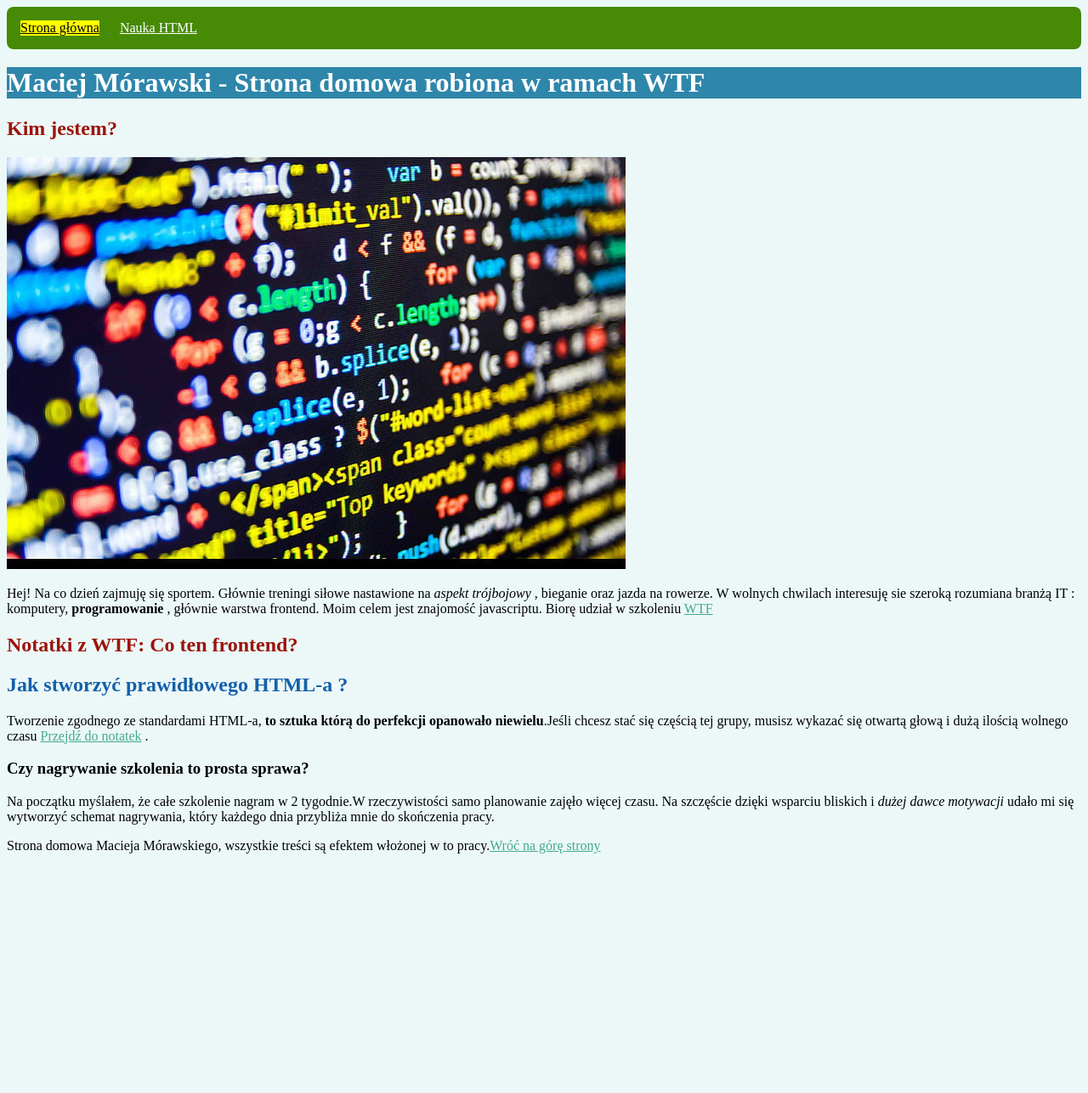
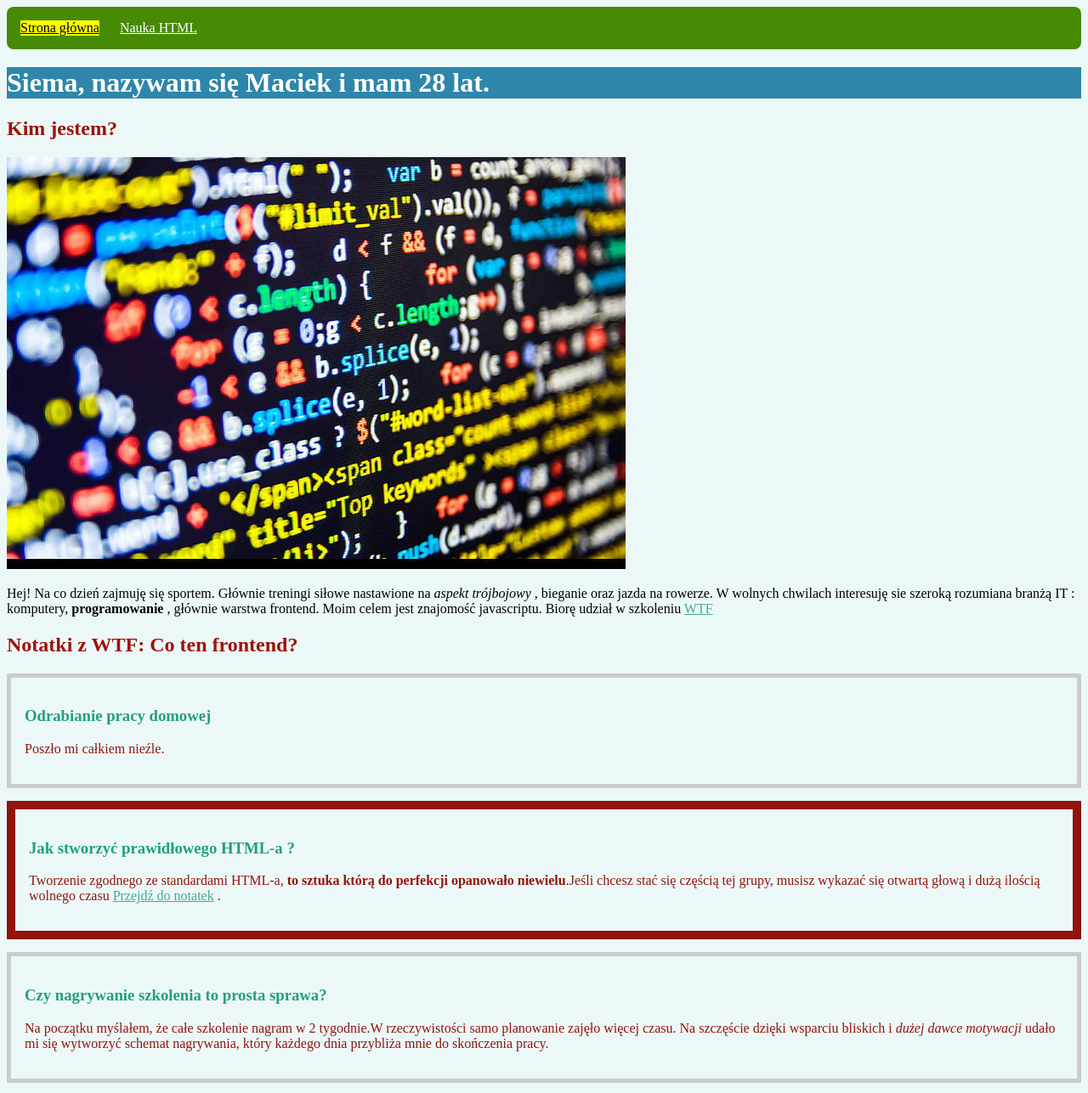
Before and after one commit to maciej-morawski/homepage, a plain HTML site: page index.html in a window 1280 px wide. Shown: the top 1287 px of the page at 85% size. Before the commit the page ends 1013 px from the top, so only its background shows below. Drawn offline with Linux system fonts and the light colour scheme.

Commit message:
DOM added and BEM

```diff
--- a/index.html
+++ b/index.html
@@ -10,18 +10,22 @@
   <body>
     <header class="header">
       <nav class="navigation">
-        <a class="navigation__link navigation__link--homepage" href="index.html">Strona główna </a>
+        <a class="navigation__link navigation__link--homepage" href="index.html"
+          >Strona główna</a
+        >
         <a class="navigation__link" href="nauka-html.html">Nauka HTML </a>
       </nav>
     </header>
 
     <main>
       <header id="top">
-        <h1>Maciej Mórawski - Strona domowa robiona w ramach WTF</h1>
+        <h1 class="main-heading main-heading--js" id="name">
+          Maciej Mórawski - Strona domowa robiona w ramach WTF
+        </h1>
       </header>
 
       <section>
-        <h2 class="special-header">Kim jestem?</h2>
+        <h2 class="secondary-heading">Kim jestem?</h2>
         <img src="kodzik.jpg" alt="Kod Javascript" />
         <p>
           Hej! Na co dzień zajmuję się sportem. Głównie treningi siłowe
@@ -29,15 +33,23 @@
           rowerze. W wolnych chwilach interesuję sie szeroką rozumiana branżą IT
           : komputery, <b>programowanie</b> , głównie warstwa frontend. Moim
           celem jest znajomość javascriptu. Biorę udział w szkoleniu
-          <a href="https://cotenfrontend.pl">WTF</a>
+          <a href="https://cotenfrontend.pl" target="_blank">WTF</a>
         </p>
-      </sectio n>
+      </section>
 
       <section id="notatki">
-        <h2 class="special-header">Notatki z WTF: Co ten frontend?</h2>
-        <article>
-          <h2>Jak stworzyć prawidłowego HTML-a ?</h2>
-          <p>
+        <h2 class="secondary-heading">Notatki z WTF: Co ten frontend?</h2>
+
+        <article class="week-summary">
+          <h3 class="week-summary__title">Odrabianie pracy domowej</h3>
+          <p class="week-summary__description">Poszło mi całkiem nieźle.</p>
+        </article>
+
+        <article class="week-summary week-summary--special">
+          <h3 class="week-summary__title">
+            Jak stworzyć prawidłowego HTML-a ?
+          </h3>
+          <p class="week-summary__description">
             Tworzenie zgodnego ze standardami HTML-a,
             <strong>to sztuka którą do perfekcji opanowało niewielu</strong
             >.Jeśli chcesz stać się częścią tej grupy, musisz wykazać się
@@ -46,9 +58,11 @@
           </p>
         </article>
 
-        <article>
-          <h3>Czy nagrywanie szkolenia to prosta sprawa?</h3>
-          <p>
+        <article class="week-summary">
+          <h3 class="week-summary__title">
+            Czy nagrywanie szkolenia to prosta sprawa?
+          </h3>
+          <p class="week-summary__description">
             Na początku myślałem, że całe szkolenie nagram w 2 tygodnie.W
             rzeczywistości samo planowanie zajęło więcej czasu. Na szczęście
             dzięki wsparciu bliskich i <em>dużej dawce motywacji</em> udało mi
--- a/main.js
+++ b/main.js
@@ -4,3 +4,7 @@ const age = 28;
 console.log(firstName);
 console.log(age);
 console.log(`Siema, nazywam się ${firstName} i mam ${age} lat.`);
+
+const heading = document.querySelector(".main-heading--js");
+
+heading.innerHTML = `Siema, nazywam się ${firstName} i mam ${age} lat.`;
--- a/style.css
+++ b/style.css
@@ -14,7 +14,7 @@ h2 {
   color: #1460aa;
 }
 
-.special-header {
+.secondary-heading {
   color: #9b140b;
 }
 #top {
@@ -28,6 +28,7 @@ a {
 nav a {
   color: #e53d00;
 }
+
 .navigation {
   background: #478a05;
   padding: 16px;
@@ -44,3 +45,21 @@ nav a {
   background: yellow;
   color: #000;
 }
+
+.week-summary {
+  padding: 16px;
+  border: 5px solid #cccccc;
+  margin-bottom: 15px;
+}
+
+.week-summary--special {
+  border: 10px solid #92140c;
+}
+
+.week-summary__description {
+  color: #92140c;
+}
+
+.week-summary__title {
+  color: #21a179;
+}
```
